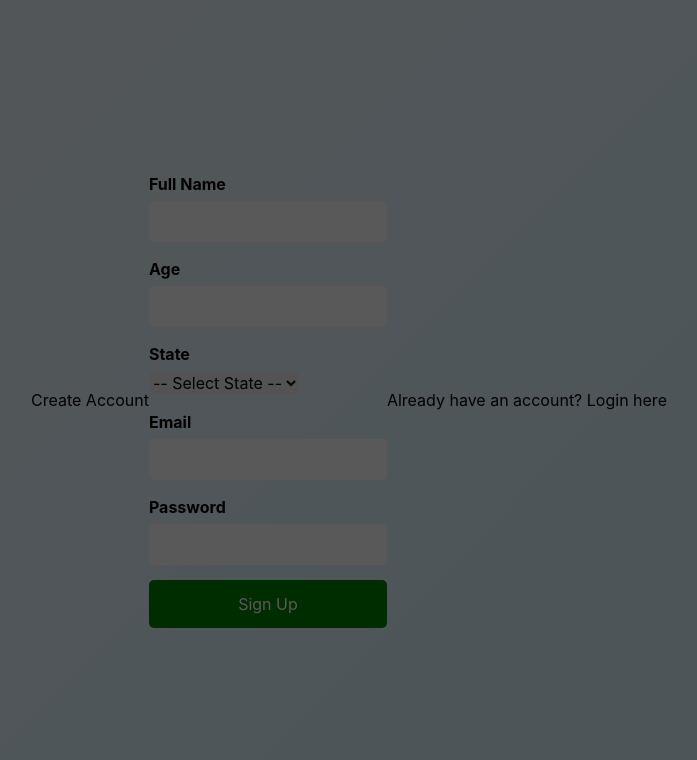
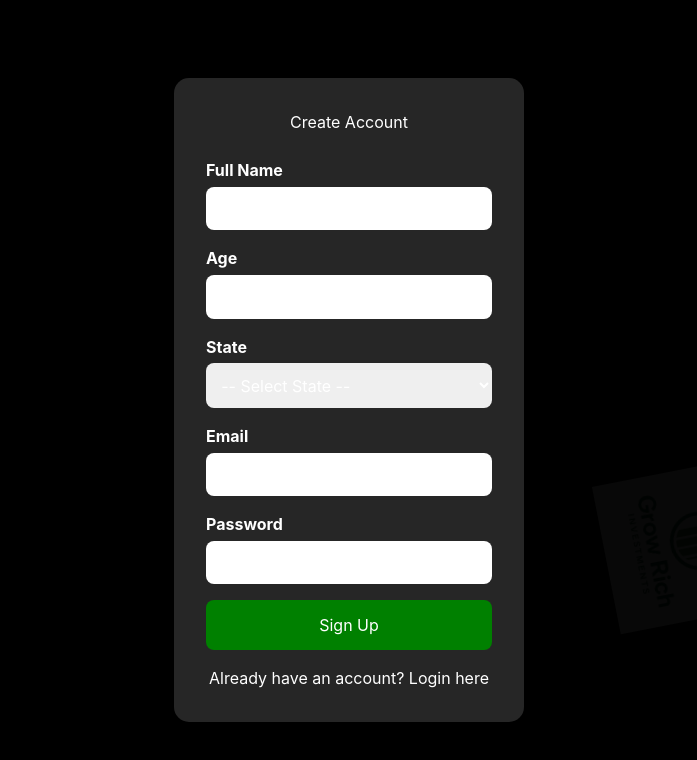
Before and after one commit to YBspotted20045/Grow-rich-investinm, a React (Vite) app: page /signup in a window 1280 px wide. Shown: the top 760 px of the page, without its empty margins (291-988 px from the left). Built offline with nearby package versions, Linux system fonts and the light colour scheme; the HTML template or start-up script is replaced by a standard one.

Commit message:
Update Signup.css

```diff
--- a/src/pages/Signup.css
+++ b/src/pages/Signup.css
@@ -1,118 +1,142 @@
-/* Container */
-.signup-container {
+.signup-page {
+  position: relative;
   min-height: 100vh;
+  overflow: hidden;
   display: flex;
+  align-items: center;
   justify-content: center;
-  align-items: center;
-  background: linear-gradient(135deg, #f0f8ff, #d9f4ff);
-  position: relative;
-  overflow: hidden;
-  padding: 20px;
+  background: black; /* Dark background */
 }
 
-/* Floating background logos */
-.floating-logos {
+/* Moving logo animation background */
+.background-animation {
   position: absolute;
   top: 0;
   left: 0;
   width: 100%;
   height: 100%;
-  background-image: url("/logo.png");
-  background-repeat: repeat;
-  background-size: 80px;
-  animation: floatLogos 25s linear infinite;
-  opacity: 0.5; /* 50/50 light */
+  overflow: hidden;
   z-index: 0;
 }
 
-@keyframes floatLogos {
-  from {
-    background-position: 0 0;
-  }
-  to {
-    background-position: 200px 200px;
-  }
+.floating-logo {
+  position: absolute;
+  opacity: 0.08;
+  animation: float 15s linear infinite;
 }
 
-/* Form styling */
-.signup-form {
-  background: rgba(255, 255, 255, 0.95);
-  padding: 35px;
-  border-radius: 15px;
-  box-shadow: 0 10px 25px rgba(0, 0, 0, 0.15);
-  max-width: 450px;
-  width: 100%;
-  position: relative;
-  z-index: 1;
-  text-align: center;
+.floating-logo.small {
+  width: 80px;
+  top: 10%;
+  left: 15%;
+  animation-duration: 18s;
 }
 
-/* Logo at the top of form */
-.form-logo {
-  width: 80px;
-  margin-bottom: 15px;
+.floating-logo.medium {
+  width: 150px;
+  top: 60%;
+  left: 70%;
+  animation-duration: 25s;
 }
 
-/* Form title */
-.signup-form h2 {
-  font-size: 1.8rem;
-  margin-bottom: 15px;
-  color: #222;
+@keyframes float {
+  0% { transform: translateY(0) rotate(0deg); }
+  50% { transform: translateY(-20px) rotate(180deg); }
+  100% { transform: translateY(0) rotate(360deg); }
 }
 
-/* Inputs and select */
-.signup-form input,
-.signup-form select {
+/* Dark transparent overlay */
+.dark-overlay {
+  position: absolute;
+  top: 0;
+  left: 0;
   width: 100%;
-  padding: 12px;
-  margin-bottom: 15px;
-  border-radius: 8px;
-  border: 1px solid #ccc;
-  font-size: 1rem;
+  height: 100%;
+  background: rgba(0, 0, 0, 0.6);
+  z-index: 1;
 }
 
-/* Countdown text under state dropdown */
-.state-countdown {
-  font-size: 0.85rem;
-  color: #666;
-  margin-bottom: 15px;
+/* Transparent signup panel */
+.signup-container {
+  position: relative;
+  z-index: 2;
+  background: rgba(255, 255, 255, 0.15); /* Transparent white */
+  backdrop-filter: blur(10px); /* Glassmorphism effect */
+  padding: 2rem;
+  border-radius: 15px;
+  width: 350px;
+  color: white;
+  box-shadow: 0 4px 20px rgba(0, 0, 0, 0.3);
 }
 
-/* Button */
-.signup-form button {
+.signup-container h2 {
+  text-align: center;
+  margin-bottom: 1.5rem;
+}
+
+.form-group {
+  margin-bottom: 1rem;
+}
+
+.form-group label {
+  display: block;
+  margin-bottom: 0.3rem;
+}
+
+.form-group input,
+.form-group select {
   width: 100%;
-  padding: 12px;
+  padding: 0.7rem;
   border: none;
   border-radius: 8px;
-  background: #1a8cff;
+  outline: none;
+}
+
+.error {
+  color: #ff6b6b;
+  font-size: 0.8rem;
+  margin-top: 0.2rem;
+}
+
+/* Green button with loading animation */
+button {
+  width: 100%;
+  padding: 0.8rem;
+  background: green;
+  border: none;
+  border-radius: 8px;
   color: white;
-  font-size: 1.1rem;
+  font-size: 1rem;
   cursor: pointer;
+  position: relative;
+  overflow: hidden;
   transition: background 0.3s ease;
 }
 
-.signup-form button:hover {
-  background: #0066cc;
+button:hover {
+  background: darkgreen;
 }
 
-/* Error text */
-.error-text {
-  color: red;
-  font-size: 0.9rem;
-  margin-bottom: 10px;
+button:disabled {
+  background: #2f4f2f;
+  cursor: not-allowed;
 }
 
-/* Switch text for login link */
-.switch-text {
-  margin-top: 15px;
-  font-size: 0.9rem;
+.loader {
+  display: inline-block;
+  width: 18px;
+  height: 18px;
+  border: 3px solid white;
+  border-radius: 50%;
+  border-top-color: transparent;
+  animation: spin 0.8s linear infinite;
 }
 
-.switch-text a {
-  color: #1a8cff;
-  text-decoration: none;
+@keyframes spin {
+  to { transform: rotate(360deg); }
 }
 
-.switch-text a:hover {
-  text-decoration: underline;
-}
+.login-link {
+  text-align: center;
+  margin-top: 1rem;
+  }
```
